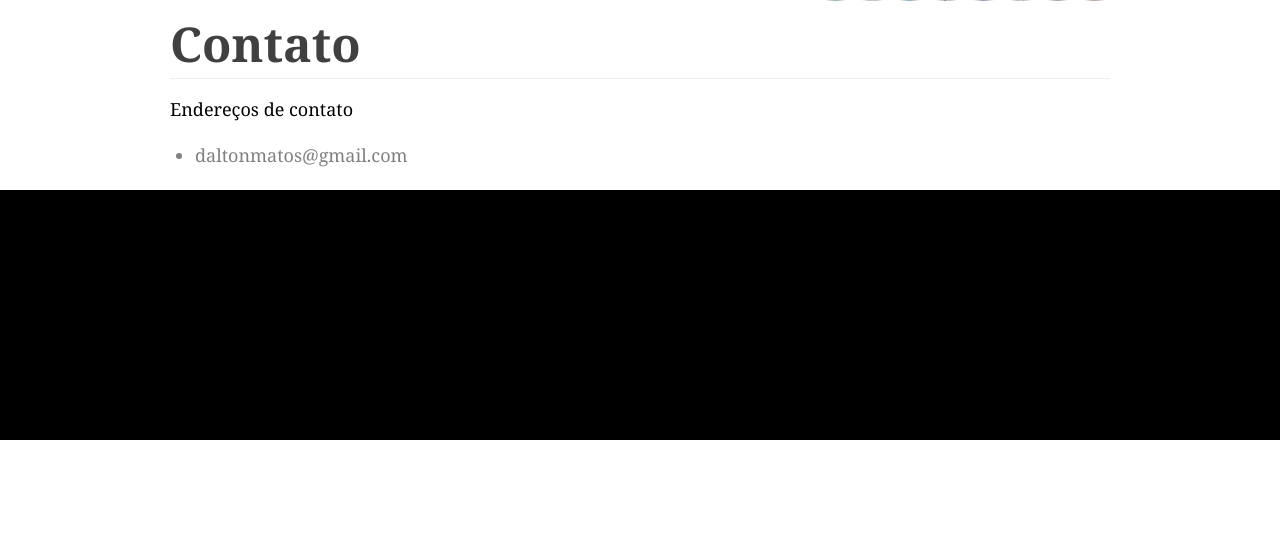
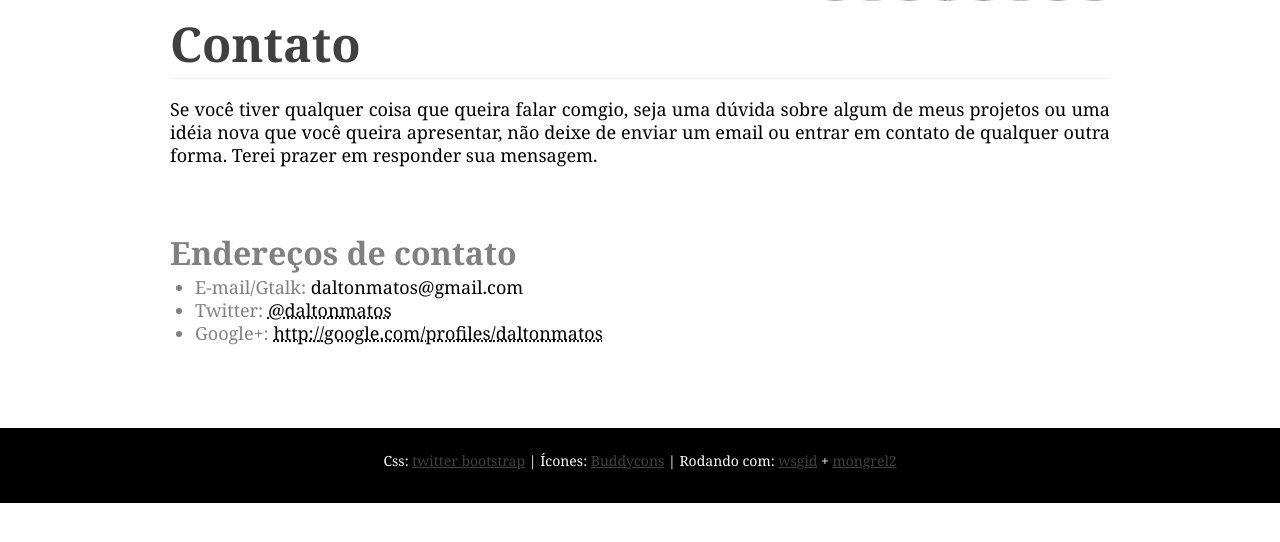
Before and after one commit to daltonmatos/daltonmatos.com, a Python web app: template daltonmatosdotcom/mainsite/templates/contact.html in a window 1280 px wide. Shown: the part 123-665 px from the top of the page. Run offline with Jinja, Linux system fonts and the light colour scheme; the template is opened without the code that fills it: most values are stand-ins (such as "Sample title", 1, 10 or a date in 2020); some libraries are stand-ins or nearby versions.

Commit message:
Ultimos ajustes, volta do footer

```diff
--- a/daltonmatosdotcom/mainsite/templates/about.html
+++ b/daltonmatosdotcom/mainsite/templates/about.html
@@ -28,7 +28,7 @@ Esse estudo rendeu meu primeiro softwate, um clássico controlador de estoques.
 
 <h2> Atualmente </h2>
 <p>
-Atualmente tenho python como minha linguagem de escolha e venho estudando cada vez mais sobre isso. Na página sobre meus <a href="/projects">projetos</a> você poderá ver que a maioria dos projetos são escritos em python e isso já é fruto dos estudos dessa linguagem. Aprendi sozinho, basicamente lendo a própria documentação da linguagem e tirando dúvidas olhando a própria gramática.
+Atualmente tenho python como minha linguagem de escolha e venho estudando cada vez mais sobre isso. Na página sobre meus <a href="/projects">projetos</a> você poderá ver que a maioria é escrita em python e isso já é fruto desse estudo. Aprendi sozinho, basicamente lendo a documentação da linguagem, tirando dúvidas olhando a própria gramática e lendo código de terceiros.
 </p>
 
 <p>
@@ -39,7 +39,7 @@ Gosto muito de desenvolvimento e principalmente de escrever softwares <em>backen
 <h2> O futuro </h2>
 
 <p>
-É difícil falar sobre o futuro mas pensando nele hoje, me vejo daqui há uns anos tendo desenvolvidos softwares que não são úteis apenas pra mim, mas que sejam usados por muitas outras pessoas. É claro que a idéia de ganhar dinheiro com eles existe, mas enxergo a possibilidade de usar minhas próprias ferramentas, em conjunto com ferramentas de terceiros para prover um serviço na web e aí sim, ganhar dinheiro com esse serviço, seja lá qual ele for.
+É difícil falar sobre o futuro mas pensando nele hoje, me vejo daqui há uns anos tendo desenvolvidos softwares que não são úteis apenas pra mim, mas que sejam usados por muitas outras pessoas. É claro que a idéia de ganhar dinheiro com eles existe, mas enxergo a possibilidade de usar minhas próprias ferramentas, em conjunto com ferramentas de terceiros para prover um serviço na web e aí sim ganhar dinheiro.
 </p>
 
 
--- a/daltonmatosdotcom/mainsite/templates/contact.html
+++ b/daltonmatosdotcom/mainsite/templates/contact.html
@@ -7,13 +7,19 @@
 <h1>Contato</h1>
 <hr/>
 
+<p>
+Se você tiver qualquer coisa que queira falar comgio, seja uma dúvida sobre algum de meus projetos ou uma idéia nova que você queira apresentar, não deixe de enviar um email ou entrar em contato de qualquer outra forma. Terei prazer em responder sua mensagem.
 
-<p> Endereços de contato </p>
+</p>
+
+
+<h2> Endereços de contato </h2>
 
 <ul>
-  <li> daltonmatos@gmail.com </li>
+  <li> E-mail/Gtalk: <span style="color: #000;">daltonmatos@gmail.com</span> </li>
+  <li> Twitter: <a href="http://twitter.com/daltonmatos" target="_tw">@daltonmatos</a></li>
+  <li> Google+: <a href="http://google.com/profiles/daltonmatos" target="_gplus">http://google.com/profiles/daltonmatos</a> </li>
 </ul>
 
 
-
 {%endblock%}
--- a/daltonmatosdotcom/static/css/site.css
+++ b/daltonmatosdotcom/static/css/site.css
@@ -215,5 +215,5 @@ div.twipsy .twipsy-arrow{position:absolute;width:0;height:0;}
 .maincontent{padding-top:132px;}
 .green{color:#0db505;}
 .socialbar{float:right;padding-top:20px;}
-.footer{height:250px;background-color:#000;}
+.footer{height:50px;background-color:#000;margin-top:60px;padding-top:25px;font-family:"Georgia",Times New Roman,Times,sans-serif;font-size:14px;font-weight:normal;line-height:16px;color:#fff;text-align:center;}.footer a{color:#404040;text-decoration:underline;}
 .small{font-family:"Georgia",Times New Roman,Times,sans-serif;font-size:14px;font-weight:bold;line-height:23px;color:#000000;}
--- a/daltonmatosdotcom/templates/base.html
+++ b/daltonmatosdotcom/templates/base.html
@@ -40,6 +40,9 @@
       </div>
 
       <div class="footer">
+         <div class="container">
+           Css: <a href="http://twitter.github.com/bootstrap/" target="_bootstrap">twitter bootstrap</a> | Ícones: <a href="http://www.webdesignerdepot.com/2010/08/buddycons-vector-social-media-icons/" target="_icons">Buddycons</a> | Rodando com: <a href="http://wsgid.com" target="_wsgid">wsgid</a> + <a href="http://mongrel2.org" target="_mongrel2">mongrel2</a>
+         </div>
       </div>
 
   </body>
```
Also changed, not shown: css-src/daltonmatos.less (+12 -1 lines).
